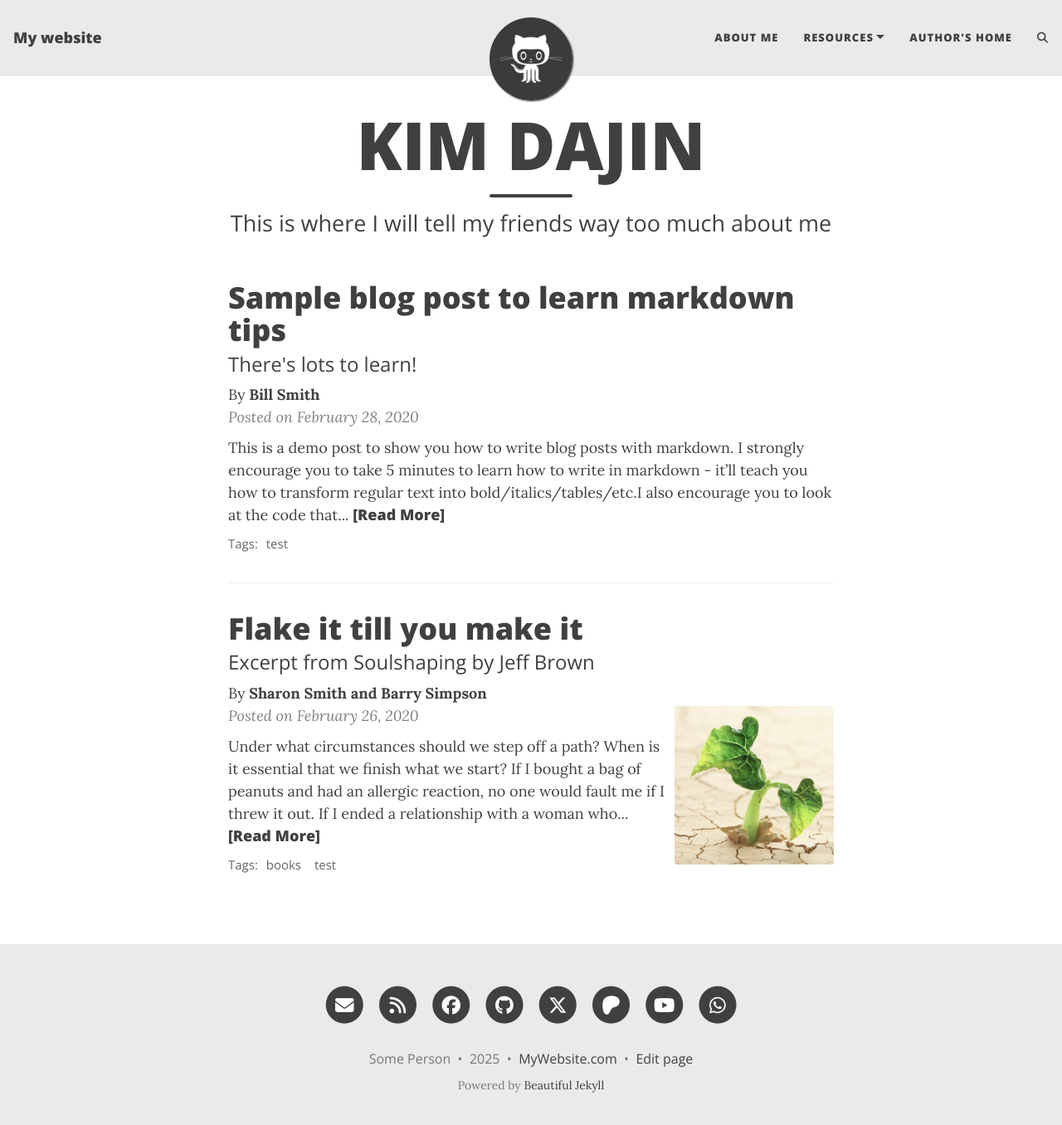
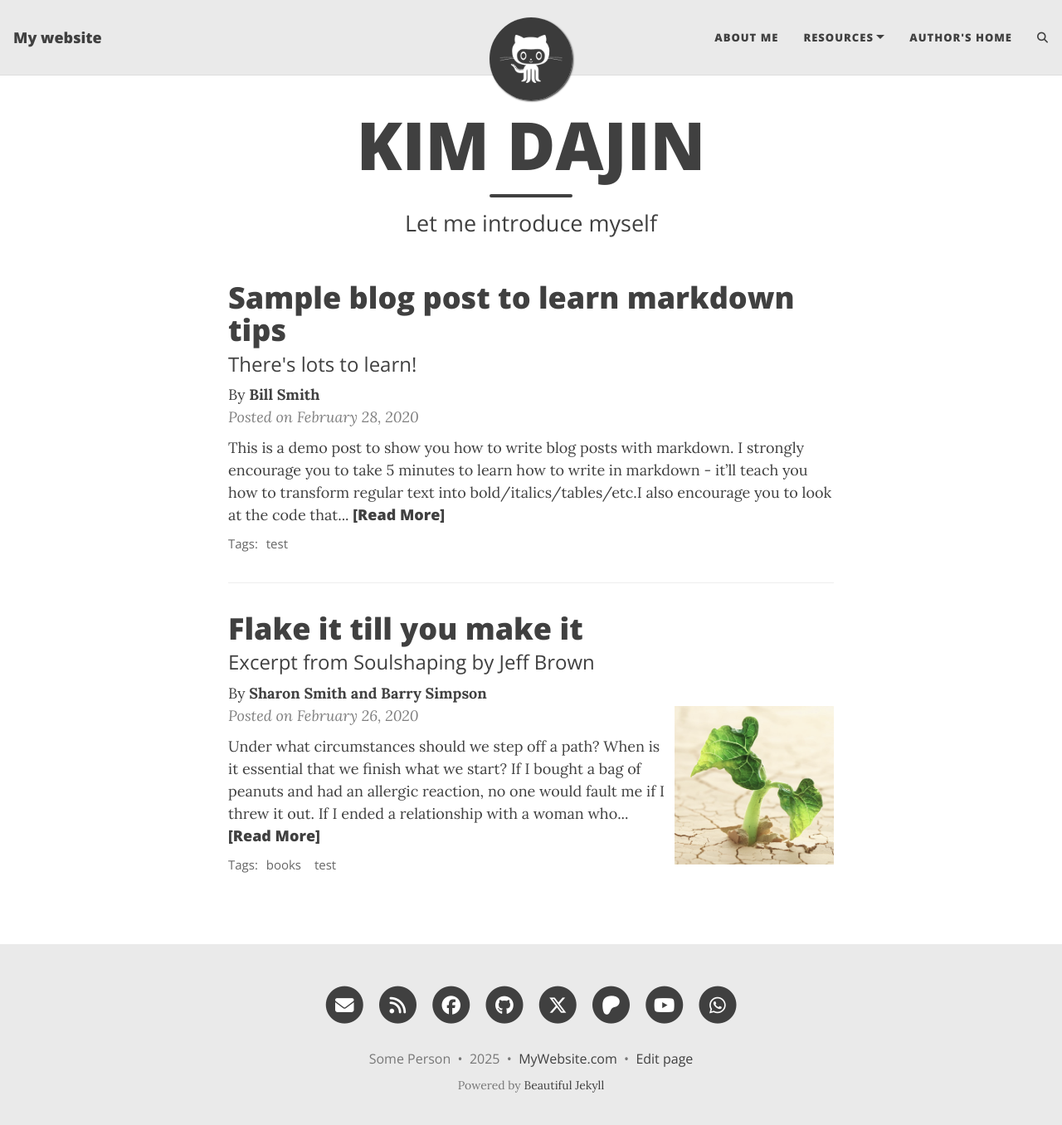
Before and after one commit to dajin61030/dajin61030.github.io, a Jekyll site: the page built from index.html, in a window 1280 px wide and 1369 px high. Shown: the top 1356 px of the window at 83% size. Built offline with Jekyll 4.4.1, drawn with Linux system fonts in a browser that asks for light colours; the list of posts is cut into pages by our own code; comment, search, counter and statistics services are not loaded.

Commit message:
Update subtitle in index.html

```diff
--- a/index.html
+++ b/index.html
@@ -1,5 +1,5 @@
 ---
 layout: home
 title: KIM DAJIN
-subtitle: This is where I will tell my friends way too much about me
+subtitle: Let me introduce myself
 ---
```
